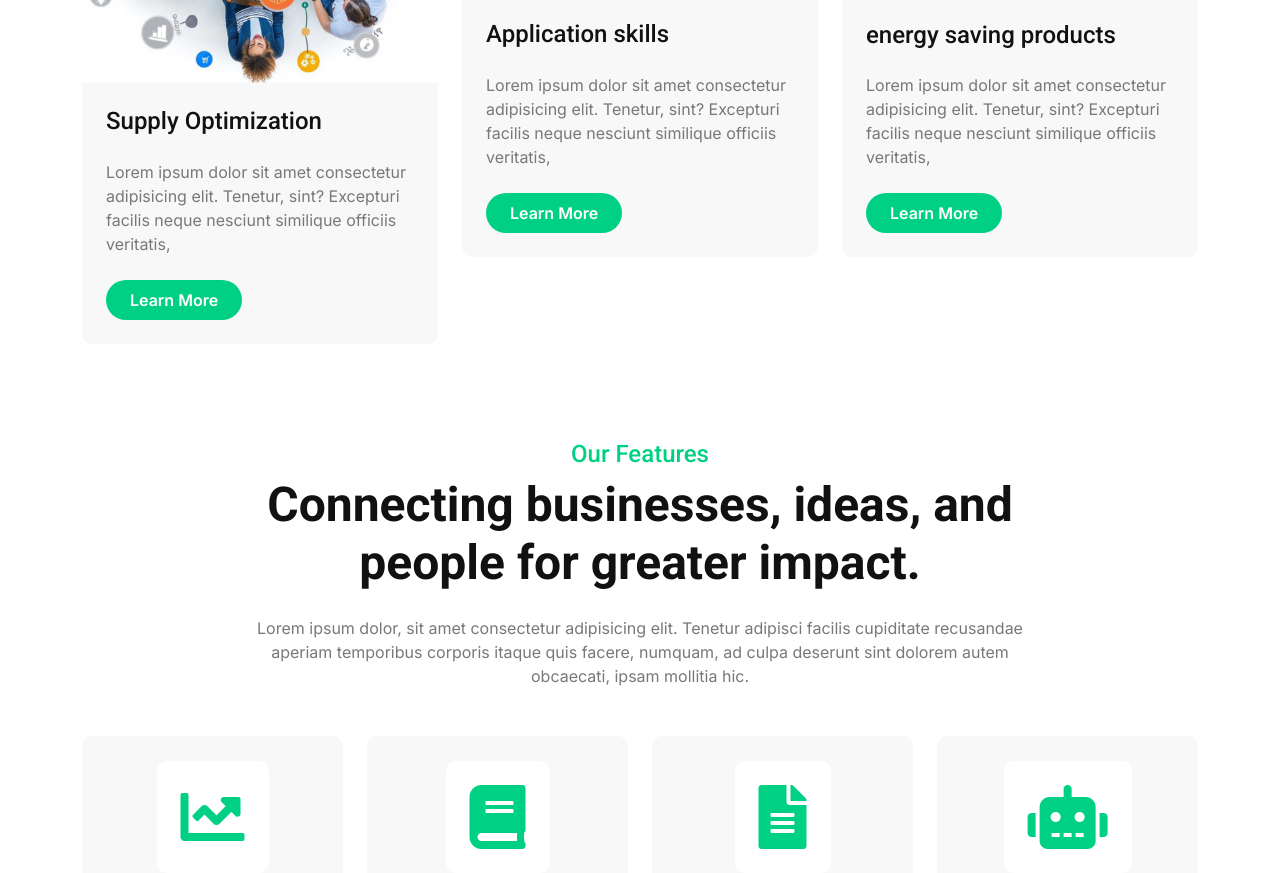
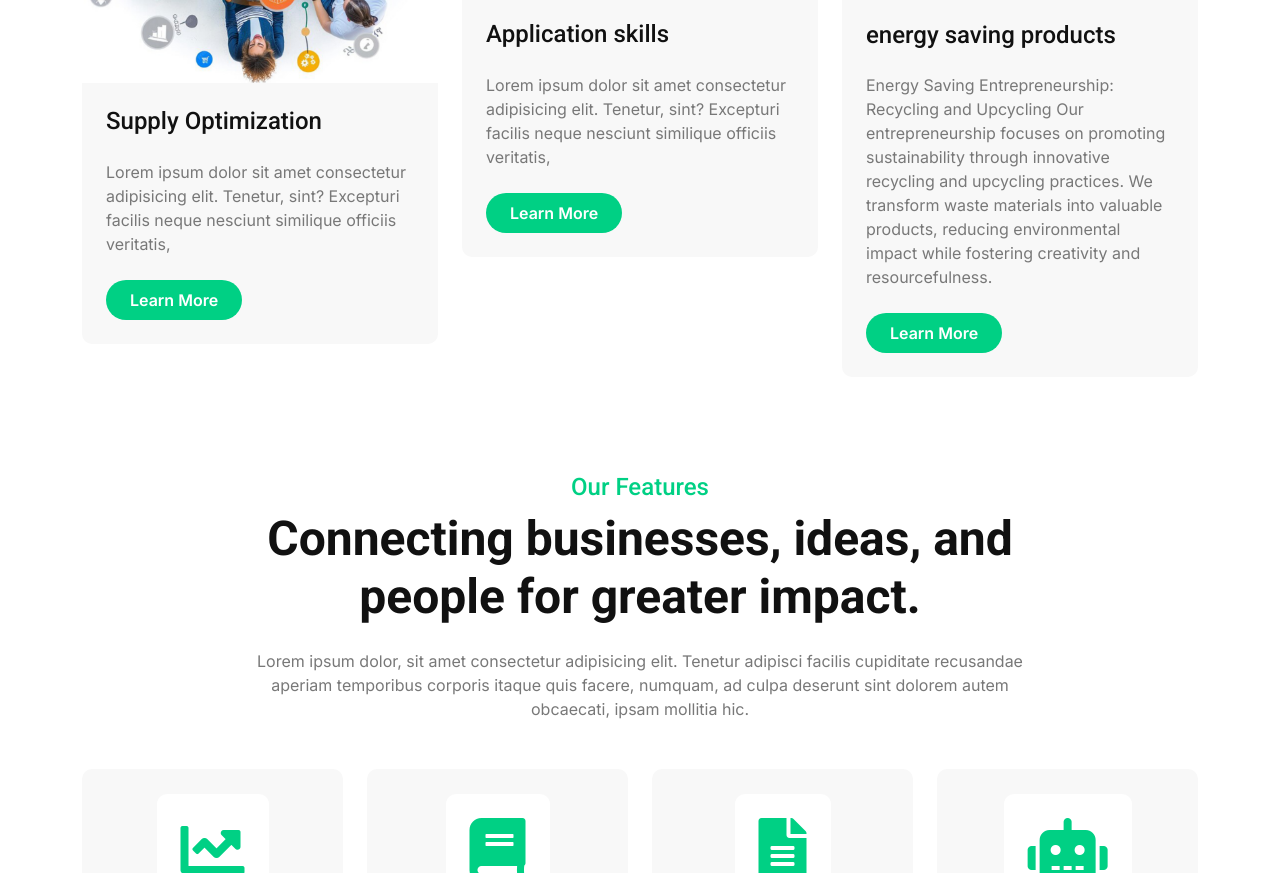
Before and after one commit to Jonzdee/Eterdigitals.VI, a plain HTML site: page index.html in a window 1280 px wide. Shown: the part 2756-3629 px from the top of the page. Drawn offline with nearby package versions, Linux system fonts and the light colour scheme.

Commit message:
first commit

```diff
--- a/index.html
+++ b/index.html
@@ -310,8 +310,9 @@
                             </div>
                             <div class="rounded-bottom p-4">
                                 <a href="#" class="h4 d-inline-block mb-4">energy saving products</a>
-                                <p class="mb-4">Lorem ipsum dolor sit amet consectetur adipisicing elit. Tenetur, sint? Excepturi facilis neque nesciunt similique officiis veritatis,
-                                </p>
+                                <p class="mb-4">Energy Saving Entrepreneurship: Recycling and Upcycling
+                                    Our entrepreneurship focuses on promoting sustainability through innovative recycling and upcycling practices. We transform waste materials into valuable products,
+                                    reducing environmental impact while fostering creativity and resourcefulness.</p>
                                 <a class="btn btn-primary rounded-pill py-2 px-4" href="#">Learn More</a>
                             </div>
                         </div>
```
